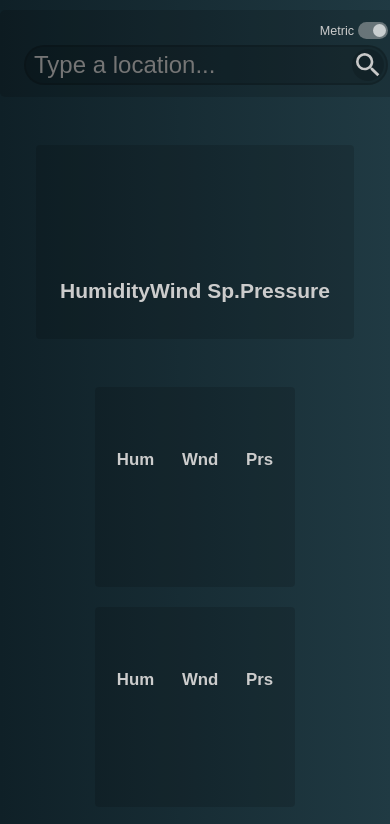
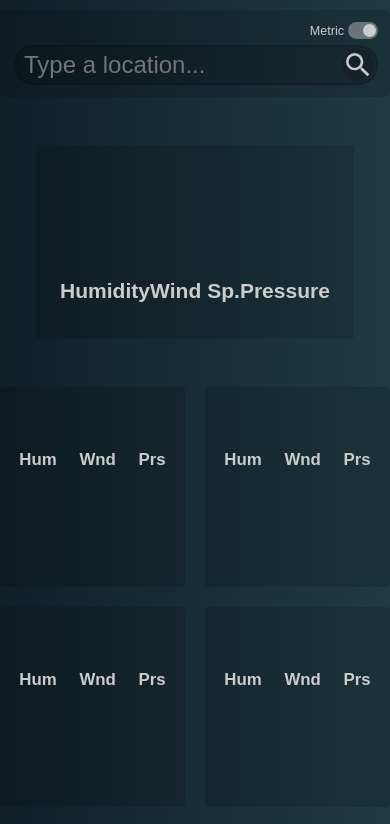
Before and after one commit to endy128/weather-app, a plain HTML site: page index.html in a window 390 px wide. Shown: the top 824 px of the page. Drawn offline with Linux system fonts and the light colour scheme; no server answers.

Commit message:
Tweaked mobile CSS

```diff
--- a/style.css
+++ b/style.css
@@ -269,15 +269,21 @@ input:checked + .slider:before {
 @media screen and (max-width: 500px) {
   .week {
     display: grid;
-    grid-template-columns: repeat( auto-fit, minmax(200px, 1fr) );
+    grid-template-columns: repeat( auto-fit, minmax(150px, 1fr) );
 
     justify-items: center;
   }
 
+  .day {
+    width: 100%;
+  }
+
   .current {
     display: grid;
-
   }
 
+  .search-box {
+    width: 100%;
+  }
 
 }
```
